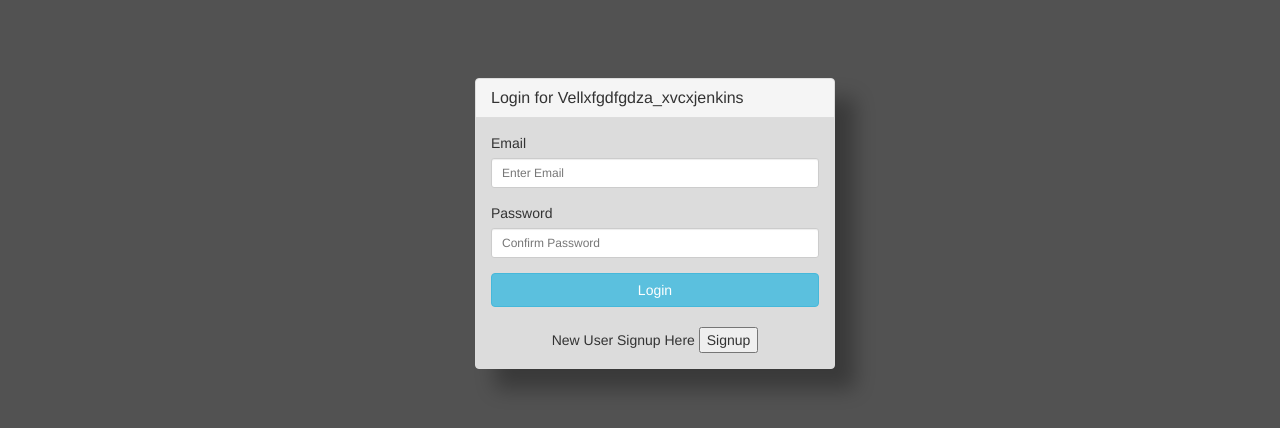
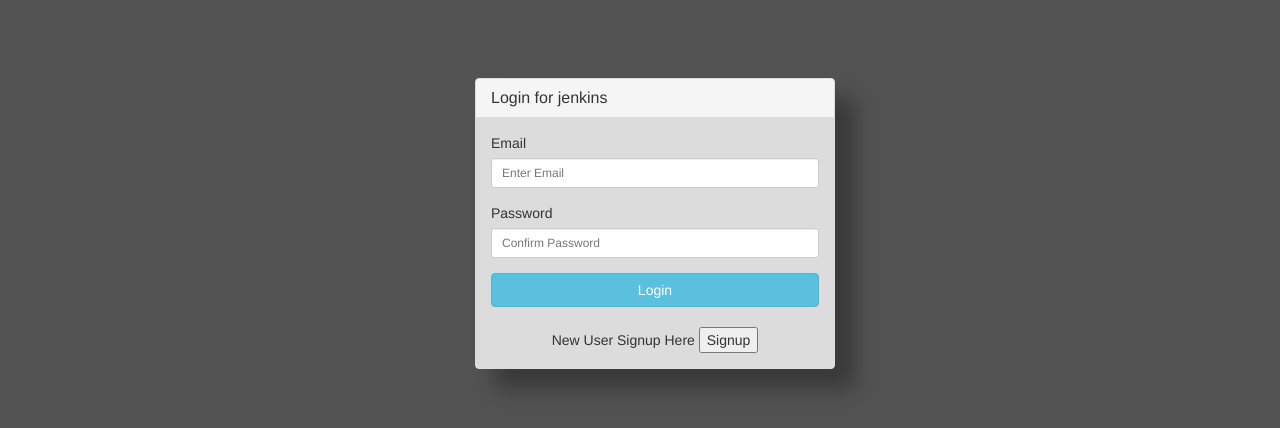
Before and after one commit to tusharjain352/vellaChat, a website: page client/index.html at #!/home in a window 1280 px wide. Shown: the part 54-482 px from the top of the page. Drawn offline with nearby package versions, Linux system fonts and the light colour scheme; some packages are replaced by stand-ins of ours; no server answers.

Commit message:
push final6

```diff
--- a/client/templates/home.html
+++ b/client/templates/home.html
@@ -65,7 +65,7 @@
         <div class="col-xs-12 col-sm-8 col-md-4 col-sm-offset-2 col-md-offset-4">
         	<div class="panel panel-default">
         		<div class="panel-heading">
-			    		<h3 class="panel-title">Login for Vellxfgdfgdza_xvcxjenkins</h3>
+			    		<h3 class="panel-title">Login for jenkins</h3>
 			 			</div>
 			 			<div class="panel-body">
 			    		<form role="form">
```
